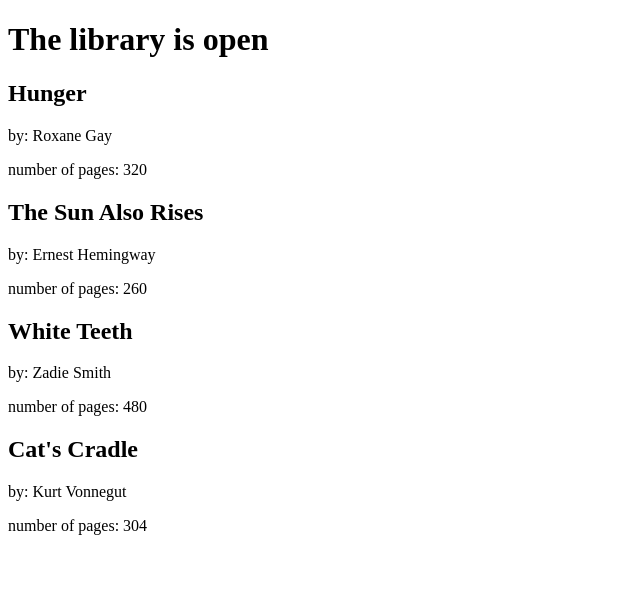
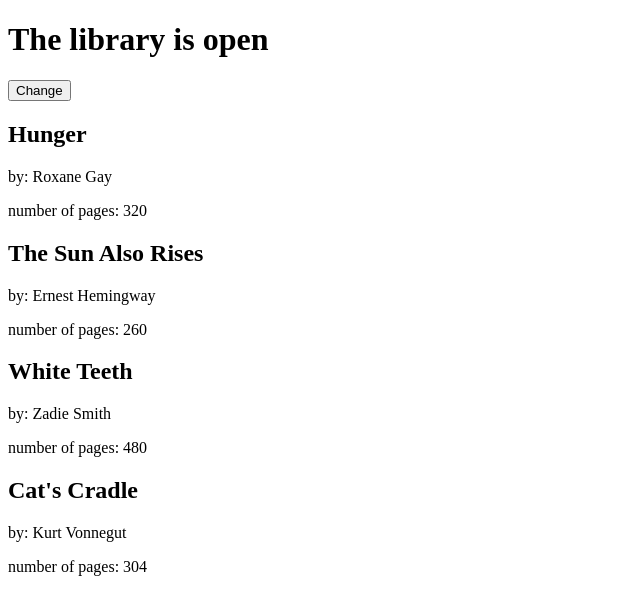
Before and after one commit to kiramiller425/tutorial-react-essentials-eve-ch2, a React (Create React App) app: page / in a window 1280 px wide. Shown: the top 614 px of the page, without its empty margins (0-640 px from the left). Built offline with nearby package versions, Linux system fonts and the light colour scheme.

Commit message:
ch4.4 constructor

```diff
--- a/src/index.js
+++ b/src/index.js
@@ -25,13 +25,20 @@
         this.state = {
             open: true
         }
+        this.toggleOpenClosed = this.toggleOpenClosed.bind(this)
+    }
+    toggleOpenClosed() {
+        this.setState(prevState => ({
+            open: !prevState.open
+        }))
     }
     render() {
         console.log(this.state)
         const { books } = this.props
         return (
             <div>
-                <h1>The library is {this.state.open ? "open" : "closed" }</h1>
+                <h1>The library is {this.state.open ? "open" : "closed"}</h1>
+                <button onClick={this.toggleOpenClosed}>Change</button>
                 {books.map(
                     (book, i) =>
                         <Book
```
